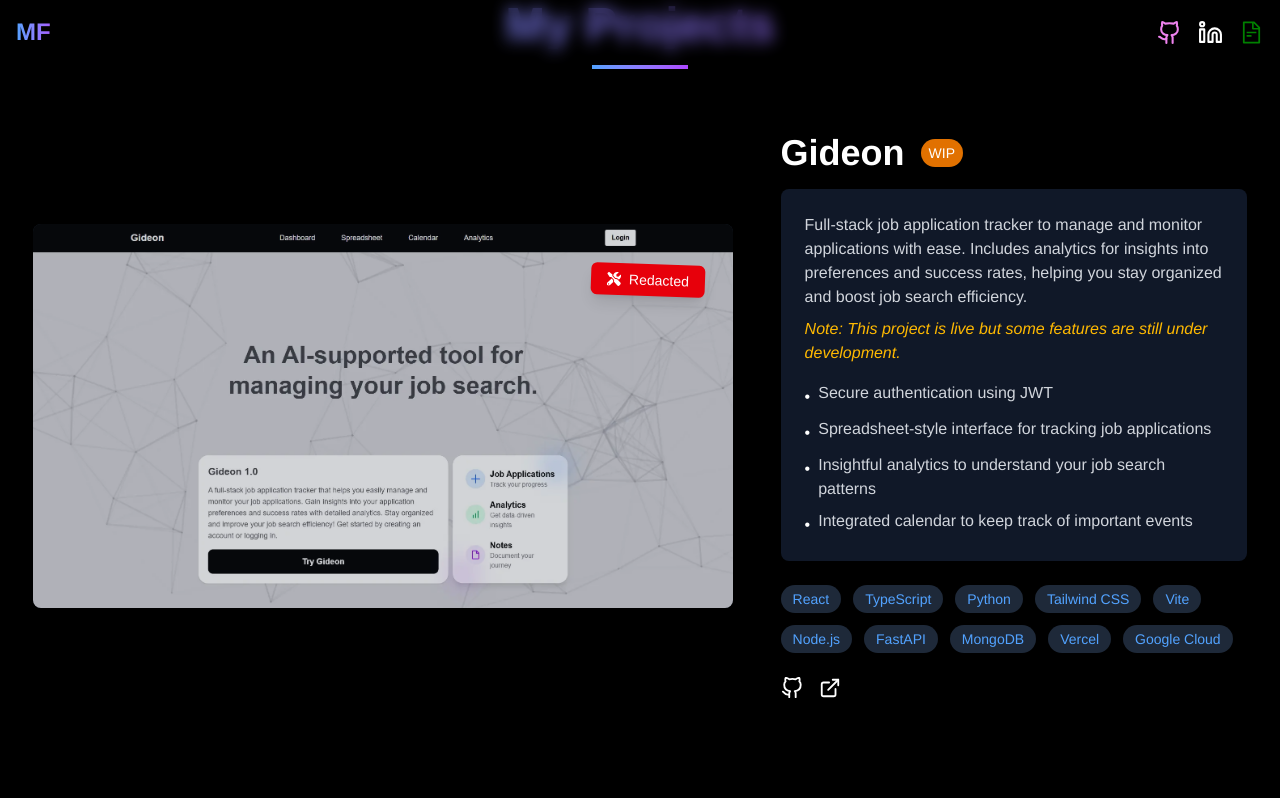
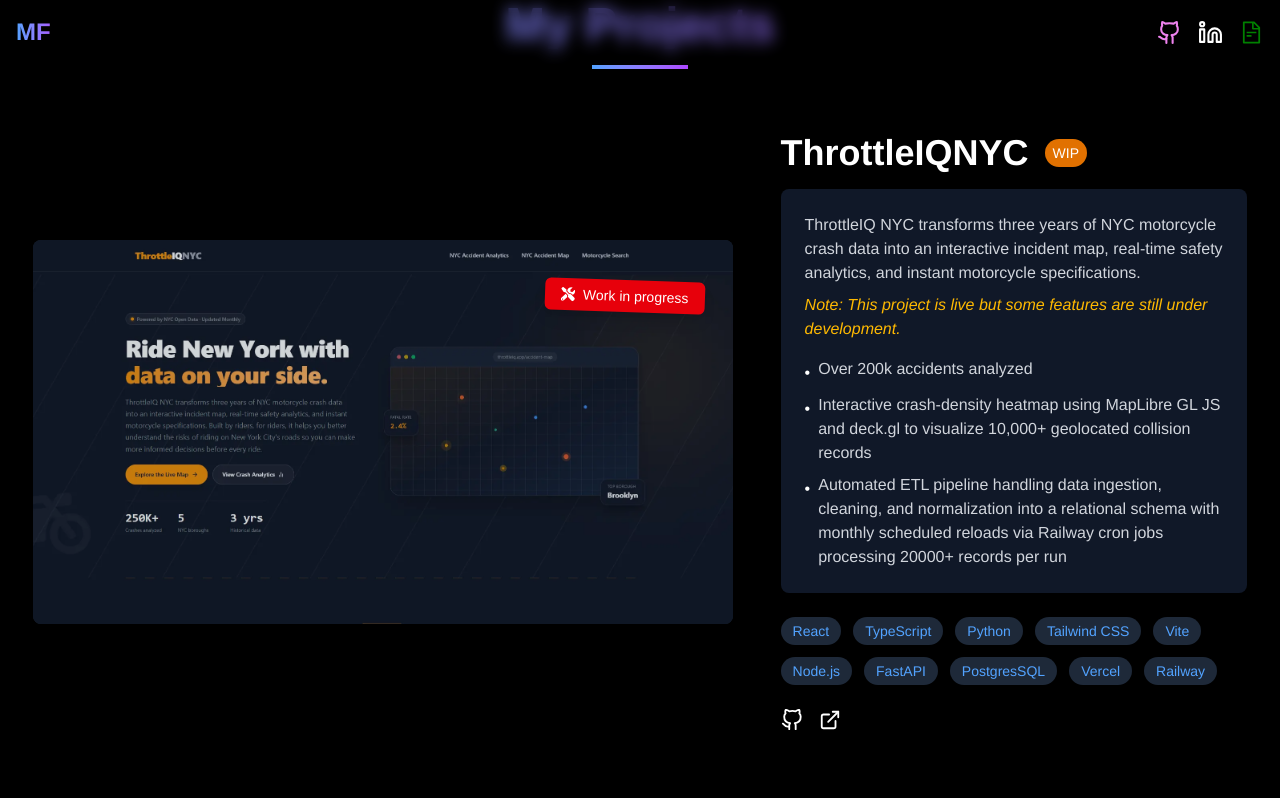
Before and after one commit to BasicallyManny/Personal-Portfolio-Website, a React (Vite) app: page /projects in a window 1280 px wide. Shown: the top 798 px of the page. Built offline with nearby package versions, Linux system fonts and the light colour scheme.

Commit message:
updated projects

```diff
--- a/src/components/sections/Projects.tsx
+++ b/src/components/sections/Projects.tsx
@@ -5,12 +5,25 @@
 import { motion } from 'framer-motion';
 import GideonImg from '../../../assets/gideon.webp';
 import AlgorithmVisualizerImg from '../../../assets/algovisualizer.webp';
+import ThrottleIQImf from '../../../assets/ThrottleIQNYC.webp'
 
 
 const Projects = () => {
     const projects = [
         {
             id: 1,
+            title: "ThrottleIQNYC",
+            description: "ThrottleIQ NYC transforms three years of NYC motorcycle crash data into an interactive incident map, real-time safety analytics, and instant motorcycle specifications.",
+            tags: ["React", "TypeScript", "Python", "Tailwind CSS", "Vite", "Node.js", "FastAPI", "PostgresSQL", "Vercel", "Railway"],
+            notes: ["Over 200k accidents analyzed", "Interactive crash-density heatmap using MapLibre GL JS and deck.gl to visualize 10,000+ geolocated collision records", "Automated ETL pipeline handling data ingestion, cleaning, and normalization into a relational schema with monthly scheduled reloads via Railway cron jobs processing 20000+ records per run"],
+            githubLink: "https://github.com/BasicallyManny/ThrottleIQ",
+            liveLink: "https://throttle-iq.vercel.app/",
+            image: ThrottleIQImf,
+            wip: true,
+            retired: false,
+        },
+        {
+            id: 2,
             title: "Gideon",
             description: "Full-stack job application tracker to manage and monitor applications with ease. Includes analytics for insights into preferences and success rates, helping you stay organized and boost job search efficiency.",
             tags: ["React", "TypeScript", "Python", "Tailwind CSS", "Vite", "Node.js", "FastAPI", "MongoDB", "Vercel", "Google Cloud"],
@@ -18,11 +31,11 @@
             githubLink: "https://github.com/BasicallyManny/Gideon/",
             liveLink: "https://gideon-nine.vercel.app/",
             image: GideonImg,
-            wip: true,
-            retired: false,
+            wip: false,
+            retired: true,
         },
         {
-            id: 2,
+            id: 1,
             title: "Algorithm Visualizer",
             description: "An interactive sorting algorithm visualizer built with React, TypeScript, and Framer Motion, featuring smooth animations and real-time visual feedback to help users explore and understand different sorting algorithms.",
             tags: ["React", "TypeScript", "Framer Motion", "Tailwind CSS", "Vite", "Node.js", "Vercel"],
@@ -87,7 +100,7 @@
                                         transition={{ delay: 0.3, duration: 0.4 }}
                                     >
                                         <FaTools className="text-white" />
-                                        <span>Redacted</span>
+                                        <span>Work in progress</span>
                                     </motion.div>
                                 )}
                                 {/* RETIRED BANNER */}
```
Also changed, not shown: assets/ThrottleIQNYC.webp (added).
